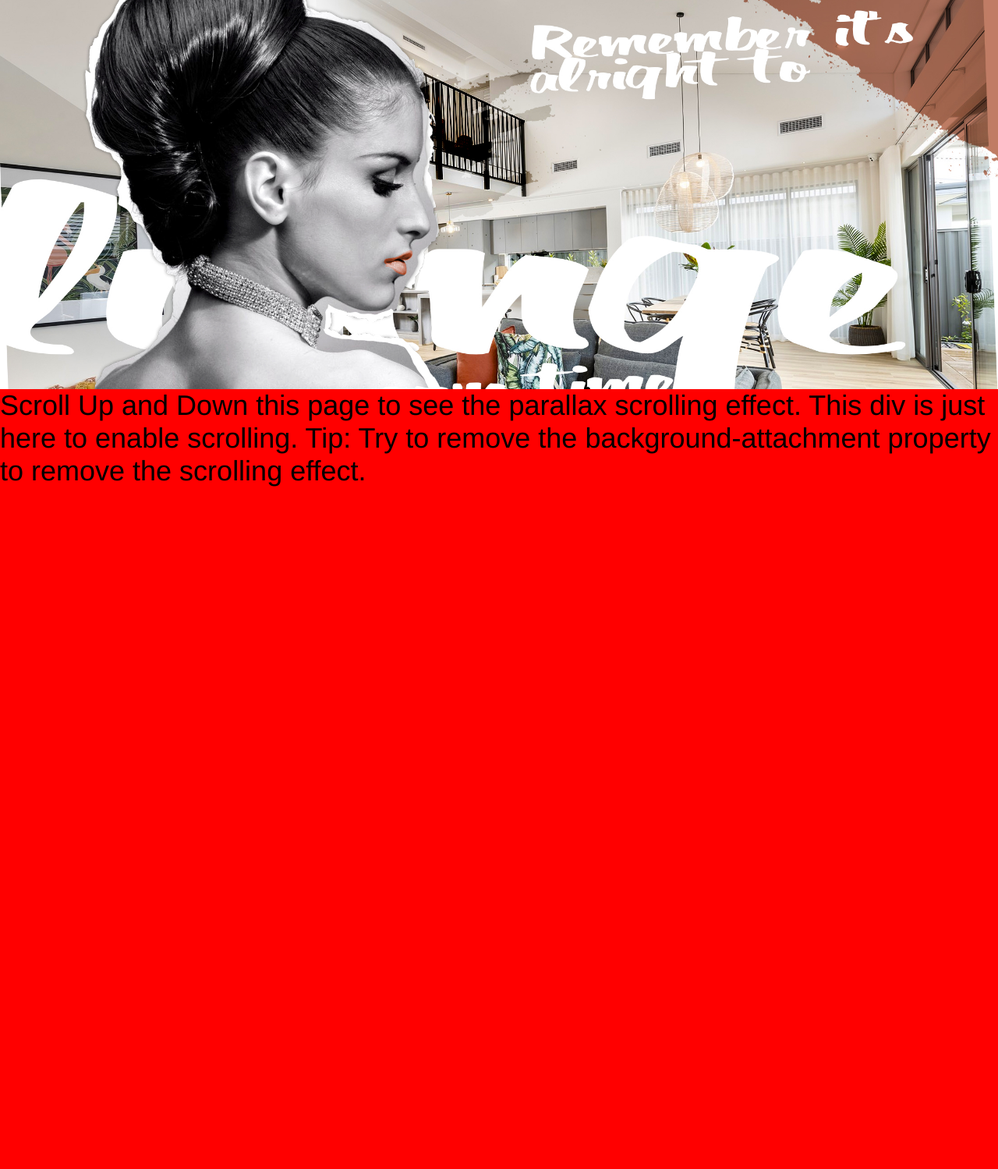
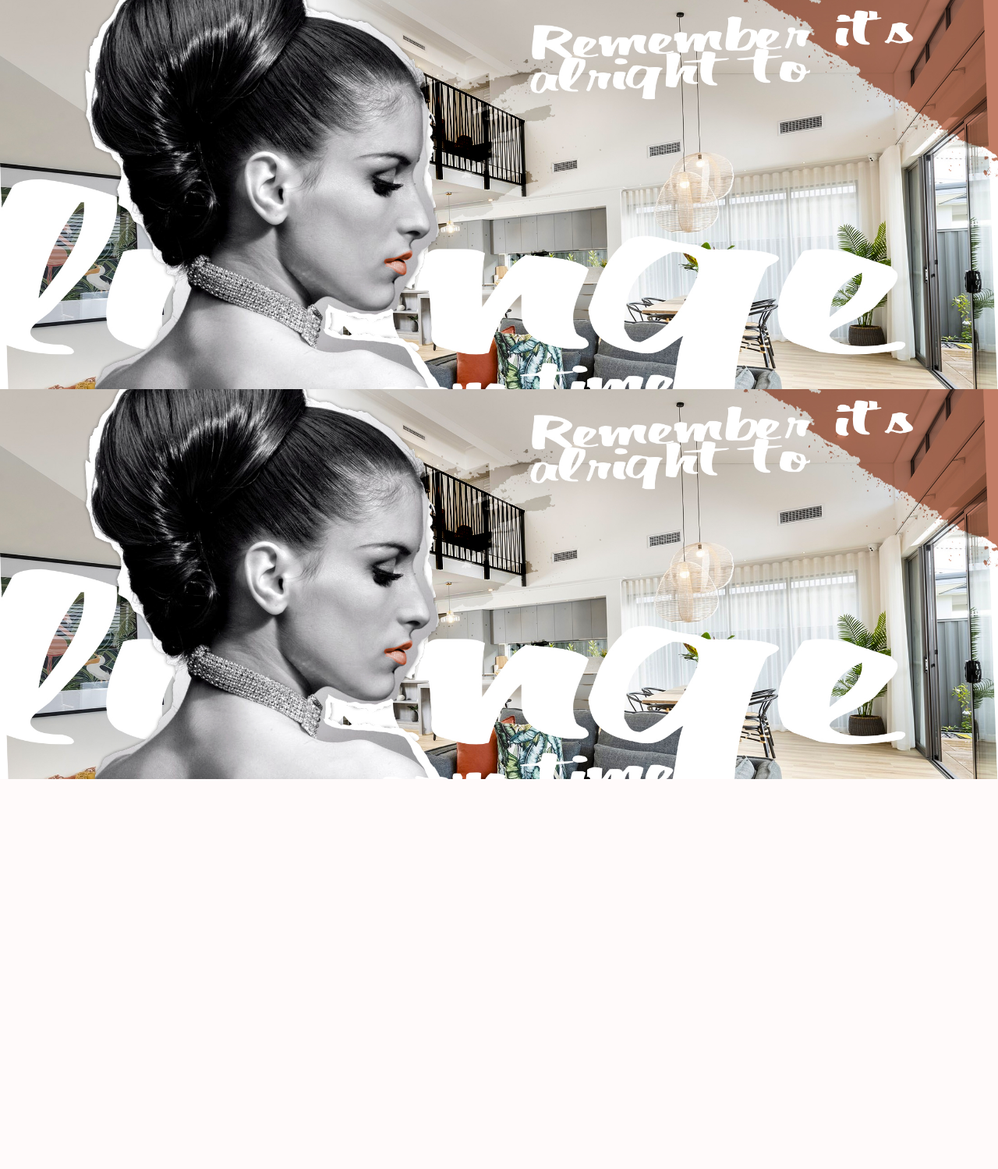
Before and after one commit to WarpedDemon/Parralax, a PHP site: page / in a window 1280 px wide. Shown: the part 19-1518 px from the top of the page at 78% size. After the commit the page ends 1018 px from the top, so only its background shows below. Run offline with PHP 8.4, Linux system fonts and the light colour scheme.

Commit message:
let the tests comence
this will be fun

```diff
--- a/index.php
+++ b/index.php
@@ -30,10 +30,6 @@
 
     <div class="parallax"></div>
 
-    <div style="height:1000px;background-color:red;font-size:36px">
-    Scroll Up and Down this page to see the parallax scrolling effect.
-    This div is just here to enable scrolling.
-    Tip: Try to remove the background-attachment property to remove the scrolling effect.
-    </div>
+    <div class="parallax"></div>
   </body>
 </html>
```
